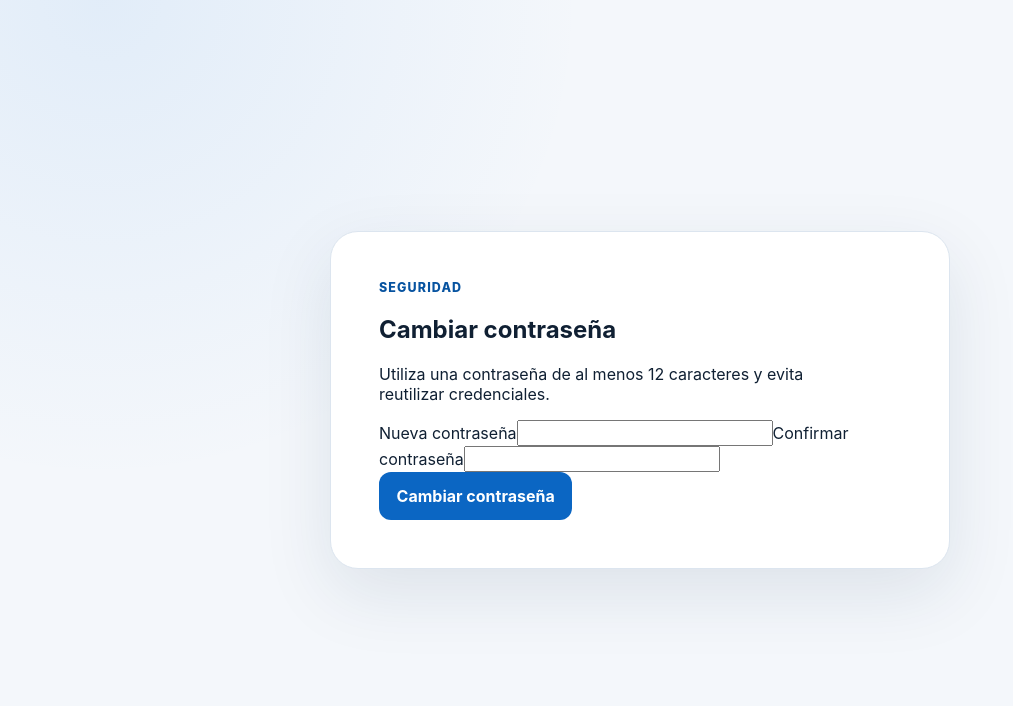
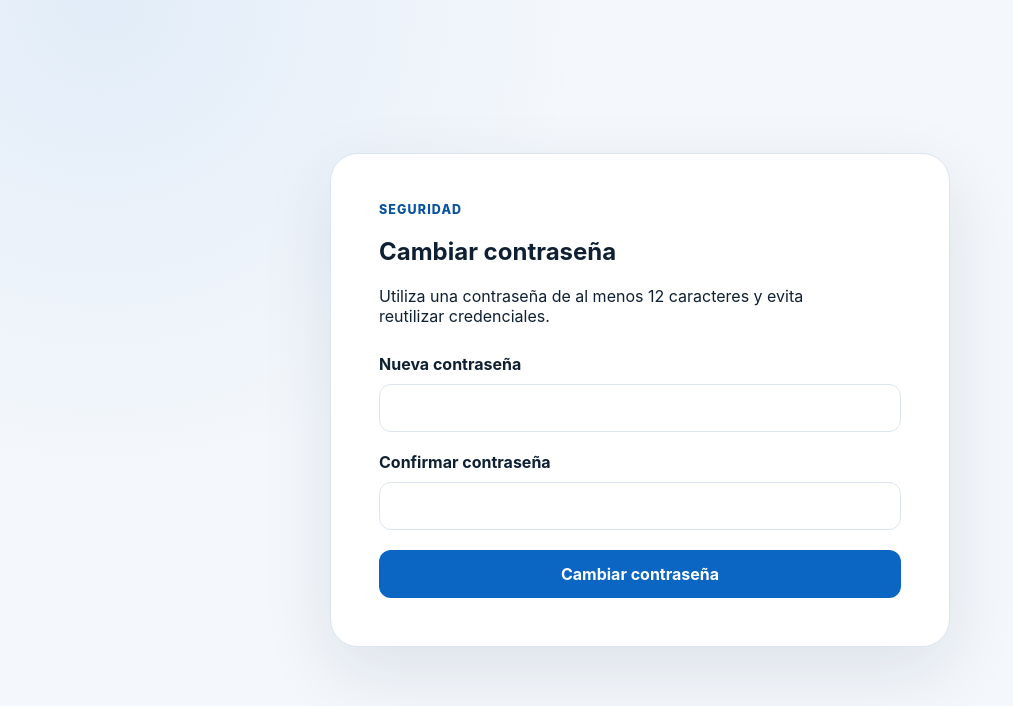
Before and after one commit to Electroingenieria-SAS/CRM, a Next.js app: page /auth/update-password in a window 1280 px wide. Shown: the top 706 px of the page, without its empty margins (0-1013 px from the left). Built offline with nearby package versions, Linux system fonts and the light colour scheme; no server answers.

Commit message:
style: add shared form controls

```diff
--- a/src/styles/globals.css
+++ b/src/styles/globals.css
@@ -98,3 +98,27 @@ p {
     animation-iteration-count: 1 !important;
   }
 }
+
+.stack-form {
+  display: grid;
+  gap: var(--space-4);
+  margin-top: var(--space-5);
+}
+
+.stack-form label {
+  display: grid;
+  gap: var(--space-2);
+  font-weight: 700;
+}
+
+.stack-form input,
+.stack-form select,
+.stack-form textarea {
+  width: 100%;
+  min-height: 48px;
+  border: 1px solid var(--border);
+  border-radius: var(--radius-md);
+  padding: 0.75rem 0.9rem;
+  background: var(--surface);
+  color: var(--text);
+}
```
